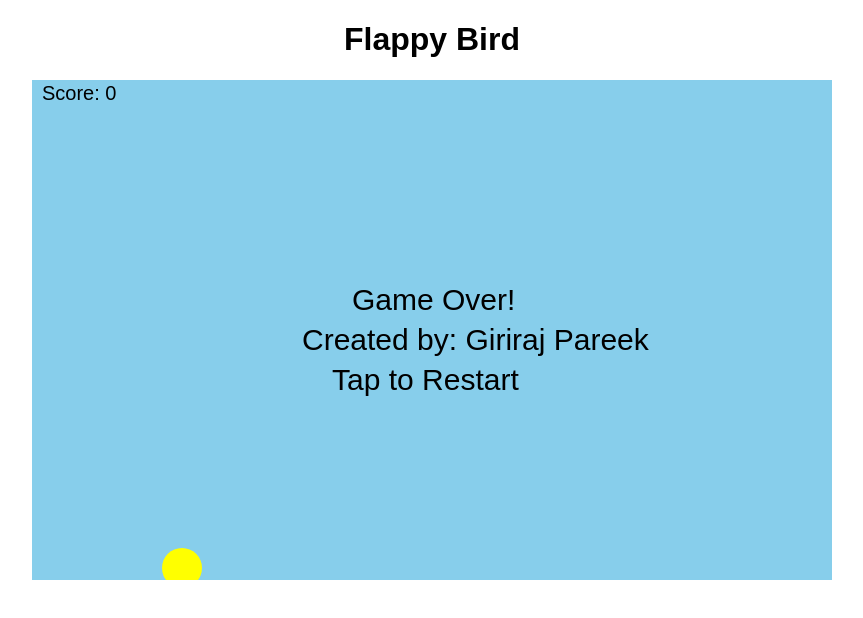
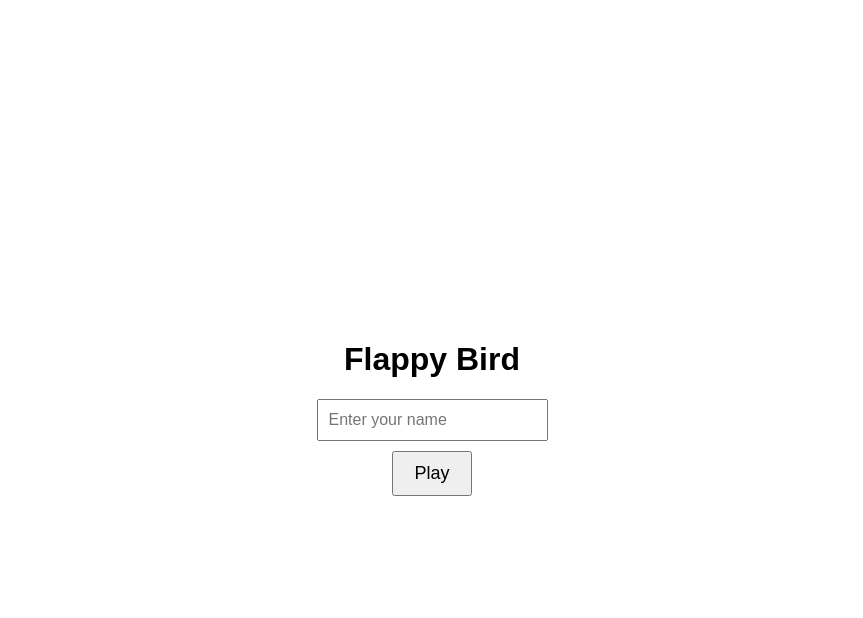
Before and after one commit to Giriraj005/FlappyBirdGameHarsh, a plain HTML site: page index.html in a window 1280 px wide. Shown: the whole page, without its empty margins (208-1071 px from the left). Drawn offline with Linux system fonts and the light colour scheme.

Commit message:
Update index.html

```diff
--- a/index.html
+++ b/index.html
@@ -12,21 +12,60 @@
         }
         canvas {
             background-color: skyblue;
-            display: block;
+            display: none;
             margin: auto;
+        }
+        #startScreen {
+            display: flex;
+            flex-direction: column;
+            align-items: center;
+            justify-content: center;
+            height: 100vh;
+        }
+        #playerName {
+            padding: 10px;
+            font-size: 16px;
+        }
+        #playButton {
+            margin-top: 10px;
+            padding: 10px 20px;
+            font-size: 18px;
+            cursor: pointer;
         }
     </style>
 </head>
 <body>
-    <h1>Flappy Bird</h1>
+    <div id="startScreen">
+        <h1>Flappy Bird</h1>
+        <input type="text" id="playerName" placeholder="Enter your name" />
+        <button id="playButton">Play</button>
+    </div>
+
     <canvas id="gameCanvas" width="800" height="500"></canvas>
 
     <script>
+        const startScreen = document.getElementById("startScreen");
+        const playButton = document.getElementById("playButton");
+        const playerNameInput = document.getElementById("playerName");
         const canvas = document.getElementById("gameCanvas");
         const ctx = canvas.getContext("2d");
 
+        let playersList = [];
         let bird, pipes, score, isGameOver;
         let gravity = 0.4, lift = -8, pipeSpeed = 3;
+        let playerName = "";
+
+        playButton.addEventListener("click", () => {
+            playerName = playerNameInput.value.trim();
+            if (playerName === "") {
+                alert("Please enter your name to play.");
+                return;
+            }
+            playersList.push(playerName);
+            startScreen.style.display = "none";
+            canvas.style.display = "block";
+            resetGame();
+        });
 
         function resetGame() {
             bird = { x: 150, y: 250, radius: 20, velocity: 0 };
@@ -36,22 +75,12 @@
             gameLoop();
         }
 
-        resetGame(); // Start game
-
-        // Prevent zoom-in on tap
-        document.addEventListener("touchstart", (event) => {
-            event.preventDefault();
-            handleJump();
-        }, { passive: false });
-
-        // Make bird jump on spacebar
         document.addEventListener("keydown", (event) => {
             if (event.code === "Space" && !isGameOver) {
                 bird.velocity = lift;
             }
         });
 
-        // Handle screen tap
         function handleJump() {
             if (isGameOver) {
                 resetGame();
@@ -114,12 +143,12 @@
 
             ctx.fillStyle = "black";
             ctx.font = "20px Arial";
-            ctx.fillText("Score: " + score, 10, 20);
+            ctx.fillText("Player: " + playerName, 10, 20);
+            ctx.fillText("Score: " + score, 10, 40);
 
             if (isGameOver) {
                 ctx.font = "30px Arial";
                 ctx.fillText("Game Over!", canvas.width / 2 - 80, canvas.height / 2 - 20);
-                ctx.fillText("Created by: Giriraj Pareek", canvas.width / 2 - 130, canvas.height / 2 + 20);
                 ctx.fillText("Tap to Restart", canvas.width / 2 - 100, canvas.height / 2 + 60);
             }
         }
@@ -133,7 +162,6 @@
         }
 
         setInterval(createPipe, 2000);
-        gameLoop();
     </script>
 </body>
 </html>
```
